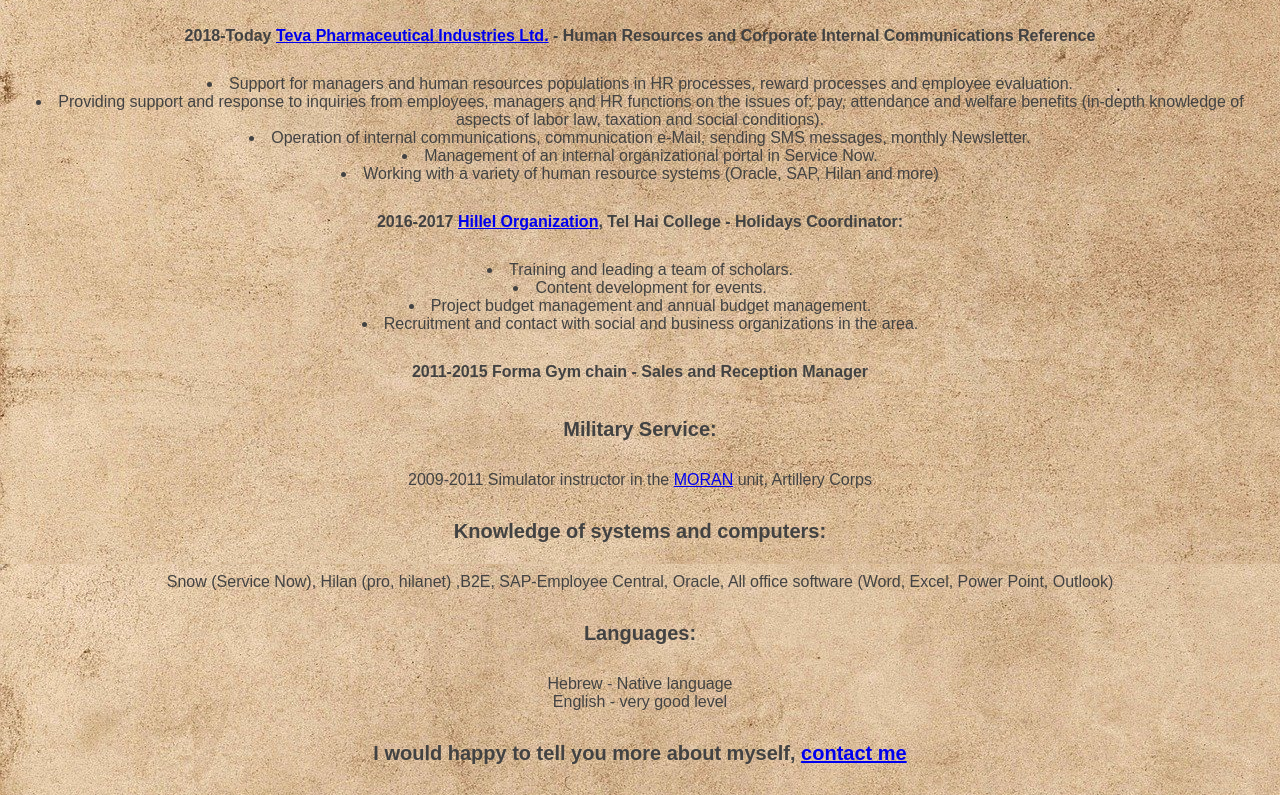
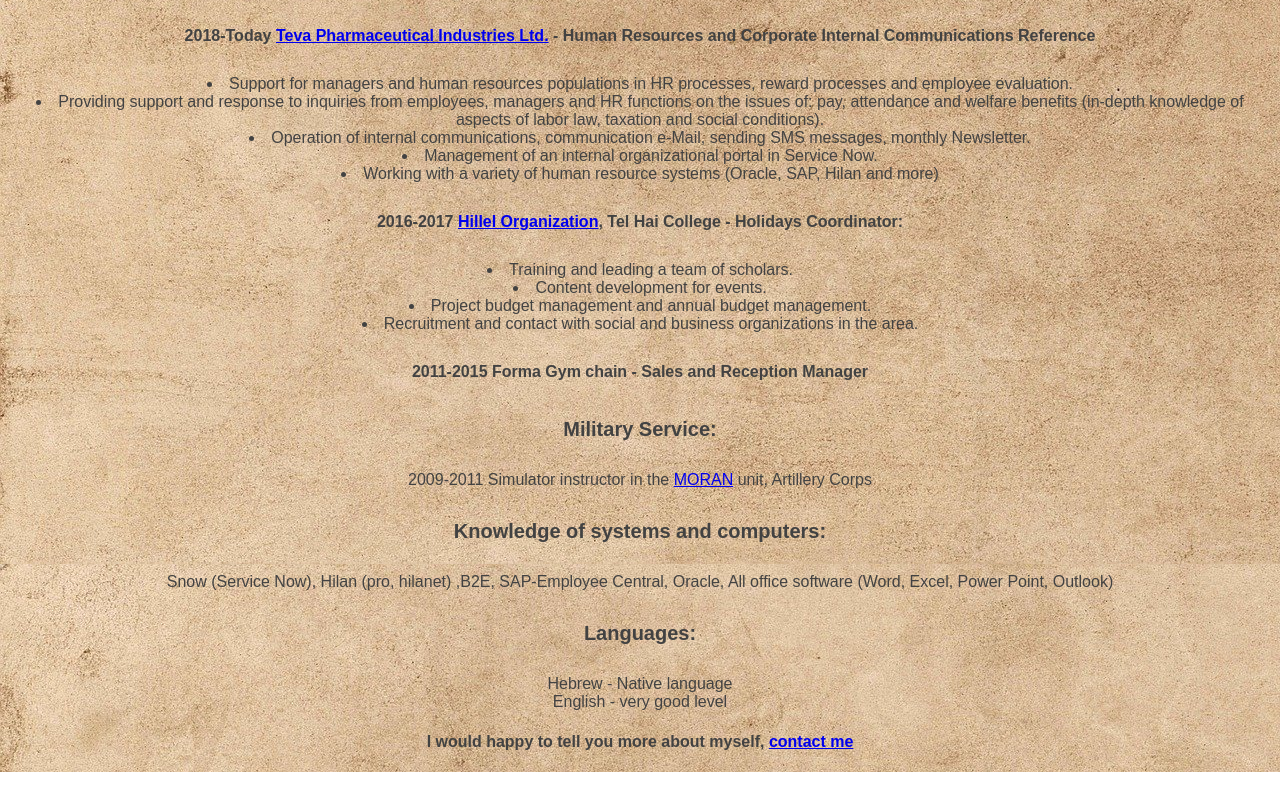
Before and after one commit to gorenoa/html, a plain HTML site: page index.html in a window 1280 px wide. Shown: the part 798-1593 px from the top of the page. After the commit the page ends 1570 px from the top, so only its background shows below. Drawn offline with Linux system fonts and the light colour scheme.

Commit message:
Update index.html

```diff
--- a/index.html
+++ b/index.html
@@ -36,7 +36,7 @@ Loves spending time with friends, family, and go to music shows.</p>
 <p>Hebrew - Native language <br>
 English - very good level
 </p>
-<h2>I would happy to tell you more about myself, <a href="https://gorenoa.github.io/html/contact.html"target="_blank"/>contact me</a></h3>
+<h4>I would happy to tell you more about myself, <a href="https://gorenoa.github.io/html/contact.html"target="_blank"/>contact me</a></h3>
 </center>
 </body>
 </html>
```
